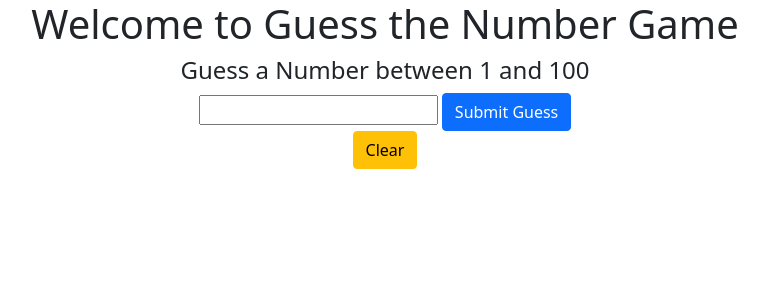
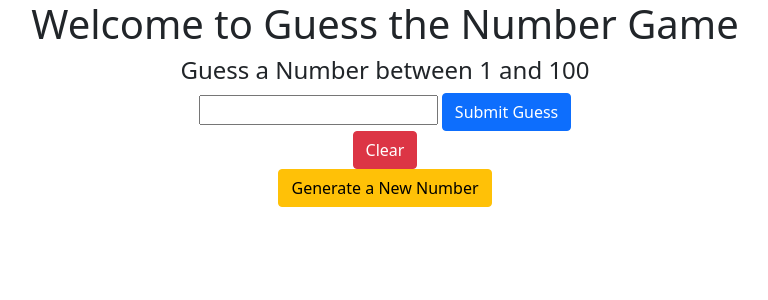
Before and after one commit to Borelli28/guess_number_django, a Django app: template number_app/templates/index.html in a window 1280 px wide. Shown: the top 300 px of the page, without its empty margins (255-1023 px from the left). Run offline with Django 3.2, Linux system fonts and the light colour scheme; the template is opened without the code that fills it, so the values that code supplies are empty.

```diff
--- a/number_app/templates/index.html
+++ b/number_app/templates/index.html
@@ -24,7 +24,11 @@
     </form>
 
     <form action="/clear">
-        <button type="submit" class="btn btn-warning">Clear</button>
+        <button type="submit" class="btn btn-danger">Clear</button>
+    </form>
+
+    <form action="/new_number">
+        <button type="submit" class="btn btn-warning">Generate a New Number</button>
     </form>
 
 </body>
--- a/number_app/urls.py
+++ b/number_app/urls.py
@@ -4,5 +4,6 @@ from . import views
 urlpatterns = [
     path('', views.index),
     path('clear', views.clear),
-    path('update_guess', views.update_guess)
+    path('update_guess', views.update_guess),
+    path('new_number', views.generate_number)
 ]
```
Also changed, not shown: number_app/views.py (+16 -7 lines).
